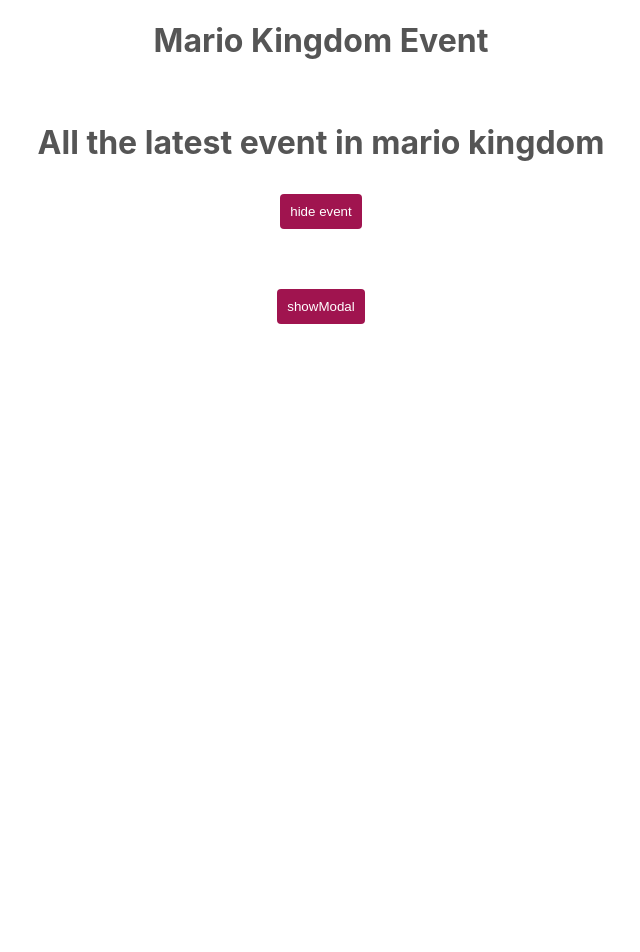
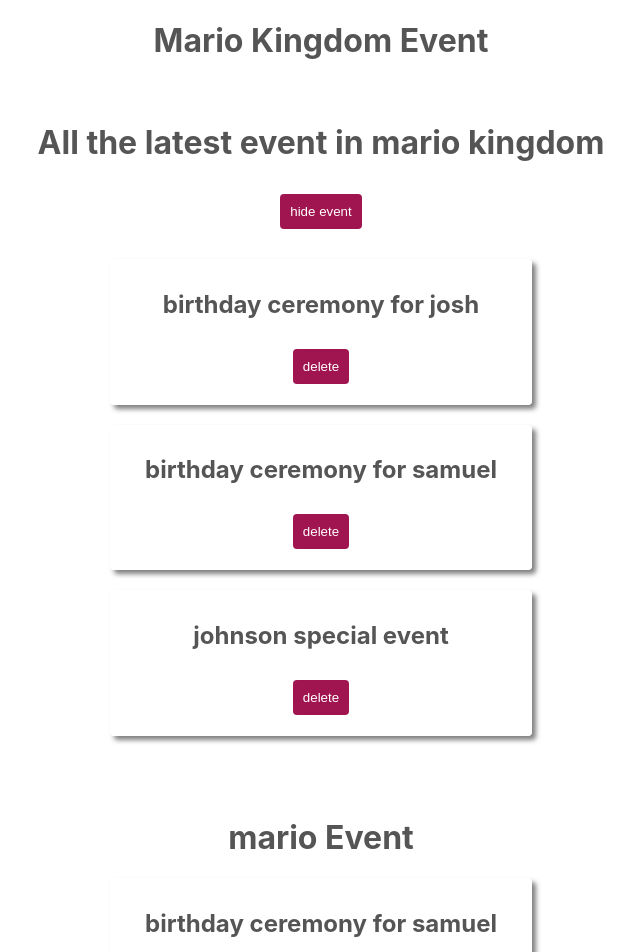
Before and after one commit to Jchem-techy/reactTutorial, a React (Create React App) app: page / in a window 1280 px wide. Shown: the top 952 px of the page, without its empty margins (319-959 px from the left). Before the commit the page ends 800 px from the top, so only its background shows below. Built offline with nearby package versions, Linux system fonts and the light colour scheme; the HTML template or start-up script is replaced by a standard one.

Commit message:
useEffect and second parameter start

```diff
--- a/src/App.js
+++ b/src/App.js
@@ -4,38 +4,39 @@
 import Modal from './components/modal';
 import EventList from './components/EventList';
 import NewEventForm from './components/newEventForm';
-
+import MarioEvent from './components/marioEvent';
 function App() {
   const [showModal, setShowModal] = useState(false);
   const [showEvents, setShowEvents] = useState(true);
-  const [events, setEvents] = useState([]);
-  const addEvent = (event) => {
-    setEvents((prevEvent) => {
-      return [...prevEvent, event];
-    });
-  };
+  const [events, setEvents] = useState([
+    { title: `birthday ceremony for josh`, id: 1, author: `josh` },
+    { title: `birthday ceremony for samuel`, id: 2, author: `mario` },
+    { title: `johnson special event`, id: 3, author: `mario` },
+  ]);
+  // const addEvent = (event) => {
+  //   setEvents((prevEvent) => {
+  //     return [...prevEvent, event];
+  //   });
+  // };
+  function addEvent(newEvent) {
+    setEvents([...events, newEvent]);
+  }
   const handleModal = () => {
     setShowModal(false);
   };
 
-  const handleClick = (id) => {
+  function deleteClick(id) {
     console.log(id);
-    // the prevEvent here assume the default value of the state before the setEvents
-    setEvents((prevEvents) => {
-      return prevEvents.filter((event) => {
-        if (event.id !== id) {
-          return event;
-        }
+
+    setEvents(() => {
+      const deleted = events.filter((event) => {
+        return event.id !== id;
       });
+      return deleted;
     });
-  };
+  }
   return (
     <div className='App'>
-      {events.map((event) => {
-        if (event.id === 1) {
-          return <h1>{event.title}</h1>;
-        }
-      })}
       <Title
         title='Mario Kingdom Event'
         subtitle='All the latest event in mario kingdom'
@@ -51,14 +52,25 @@
           <button onClick={() => setShowEvents(true)}>show event</button>
         </div>
       )}
-      {showEvents && <EventList events={events} handleClick={handleClick} />}
+      {showEvents && <EventList events={events} handleClick={deleteClick} />}
       <br />
       <br />
-      <button onClick={() => setShowModal(true)}>showModal</button>
+      <h1> mario Event</h1>
+      <EventList
+        events={events.filter((event) => {
+          return event.author === `mario`;
+        })}
+        handleClick={deleteClick}
+      />
+
+      <br />
+      <br />
+      <button onClick={() => setShowModal(true)}>Add new event</button>
+
       {/* this is for the modal component */}
       {showModal && (
         <Modal handleClick={handleModal} isSalesModal={false}>
-          <NewEventForm addEvent={addEvent} />
+          <NewEventForm addEvent={addEvent} handleModal={handleModal} />
         </Modal>
       )}
     </div>
--- /dev/null
+++ b/src/components/marioEvent.js
@@ -0,0 +1,16 @@
+import React from 'react';
+// import styles from './EventList.module.css';
+function MarioEvent({ events, handleClick }) {
+  console.log(events);
+  const mapped = events.map((event) => {
+    return (
+      <div key={event.id}>
+        <h2>{event.title}</h2>
+        <button onClick={() => handleClick(event.id)}>delete</button>
+      </div>
+    );
+  });
+  return mapped;
+}
+
+export default MarioEvent;
--- a/src/components/newEventForm.js
+++ b/src/components/newEventForm.js
@@ -1,10 +1,9 @@
 import React, { useState } from 'react';
 import './NewEventForm.css';
-function NewEventForm({ addEvent }) {
+function NewEventForm({ addEvent, handleModal }) {
   const [title, setTitle] = useState('');
   const [date, setDate] = useState('');
   function handleChange(e) {
-    // console.log(e.target.value);
     setTitle(e.target.value);
   }
   function resetForm() {
@@ -28,23 +27,25 @@
         <span>Event Title:</span>
         <input
           type='text'
+          value={title}
           onChange={(e) => {
             setTitle(e.target.value);
           }}
-          value={title}
         />
       </label>
       <label>
-        <span>Event Data:</span>
+        <span>Event Date:</span>
         <input
           type='date'
+          value={date}
           onChange={(e) => {
             setDate(e.target.value);
           }}
-          value={title}
         />
       </label>
-      <button type='submit'>submit</button>
+      <button type='submit' onClick={handleModal}>
+        submit
+      </button>
       <p>
         title-{title} and date-{date}
       </p>
```
Also changed, not shown: src/components/testing.json (added, +11 -0 lines).
